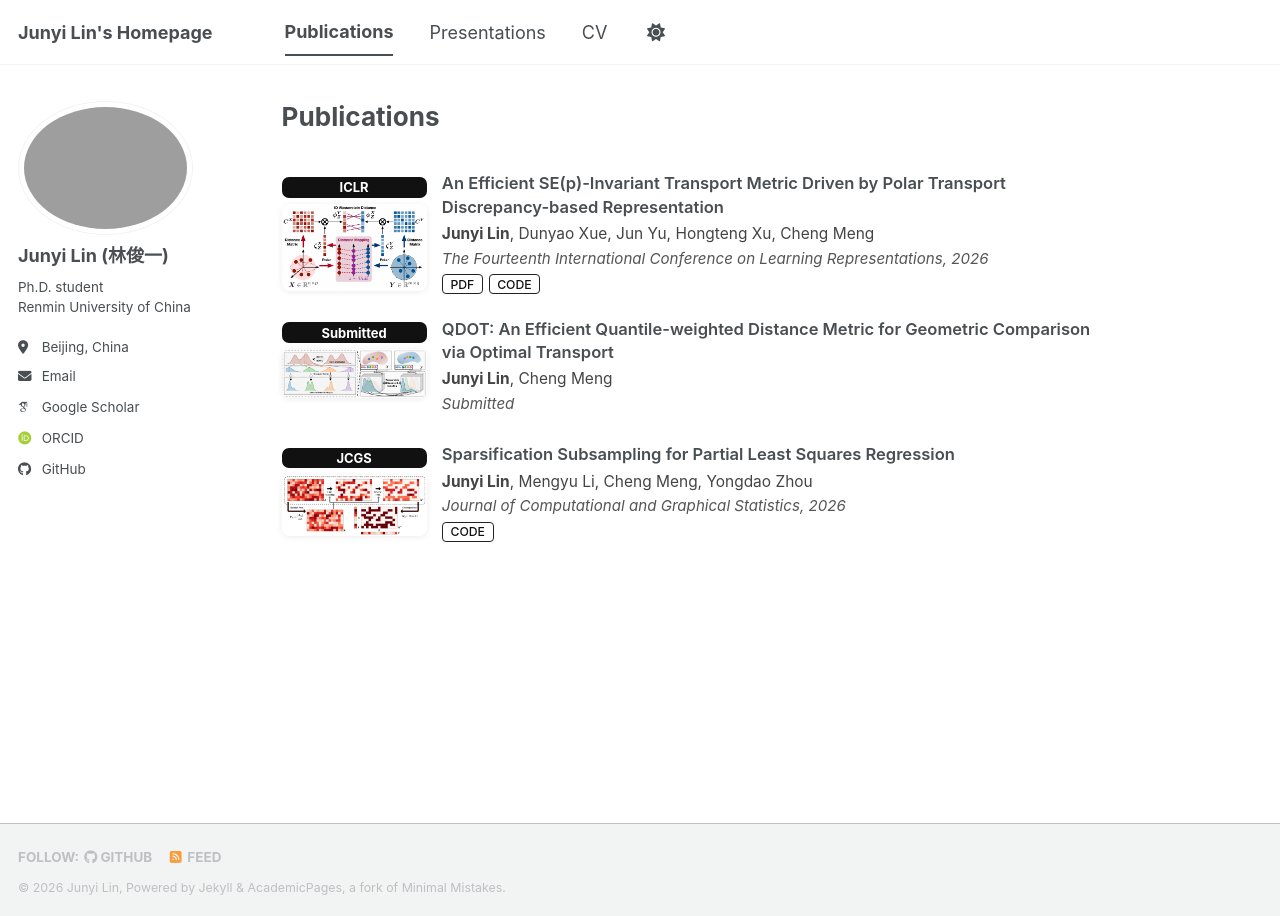
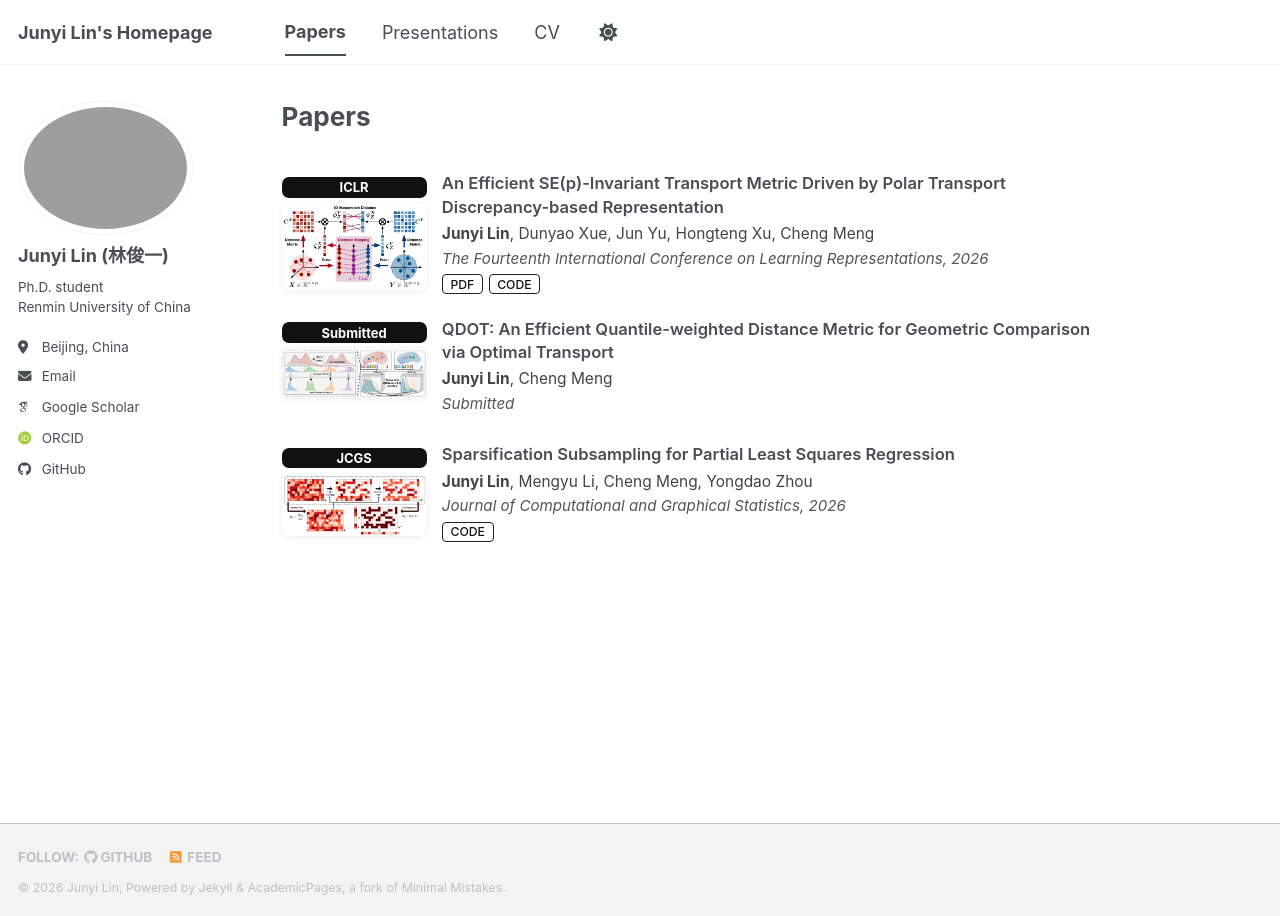
Before and after one commit to junyilin559/junyilin559.github.io, a Jekyll site: the page built from _pages/publications.html, in a window 1280 px wide. Built offline with Jekyll 4.4.1, drawn with Linux system fonts in a browser that asks for light colours; some web fonts are replaced; a script bundle is joined from its source files by our own code; library files that are not in the unit come from our copies.

Commit message:
Update 260607

```diff
--- a/_data/navigation.yml
+++ b/_data/navigation.yml
@@ -8,8 +8,8 @@
 #      Markdown formatted page while the second is generated using JSON.
 
 main:
-  - title: "Publications"
-    url: /publications/
+  - title: "Papers"
+    url: /papers/
 
   - title: "Presentations"
     url: /presentations/
--- a/_pages/publications.html
+++ b/_pages/publications.html
@@ -1,7 +1,7 @@
 ---
 layout: archive
-title: "Publications"
-permalink: /publications/
+title: "Papers"
+permalink: /papers/
 author_profile: true
 ---
 
```
